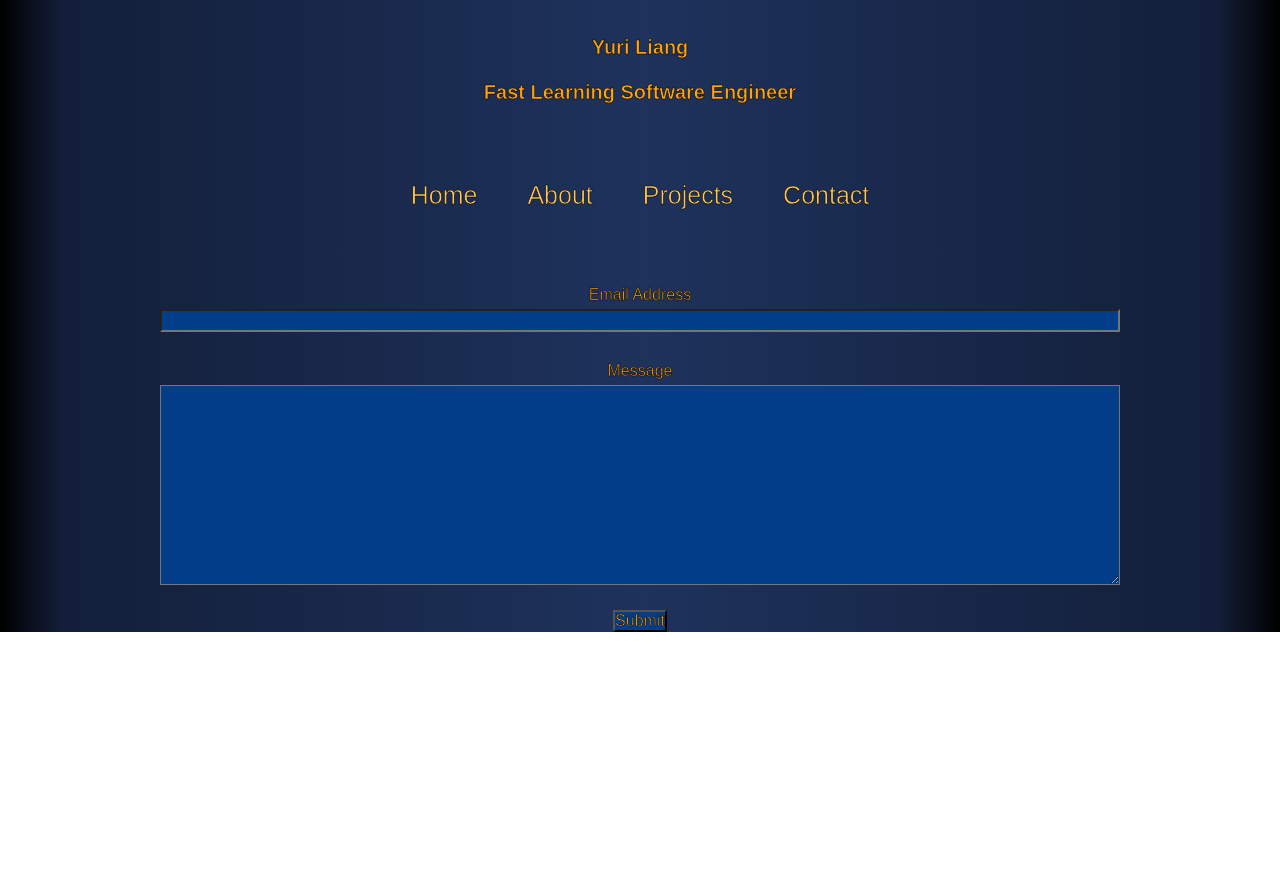
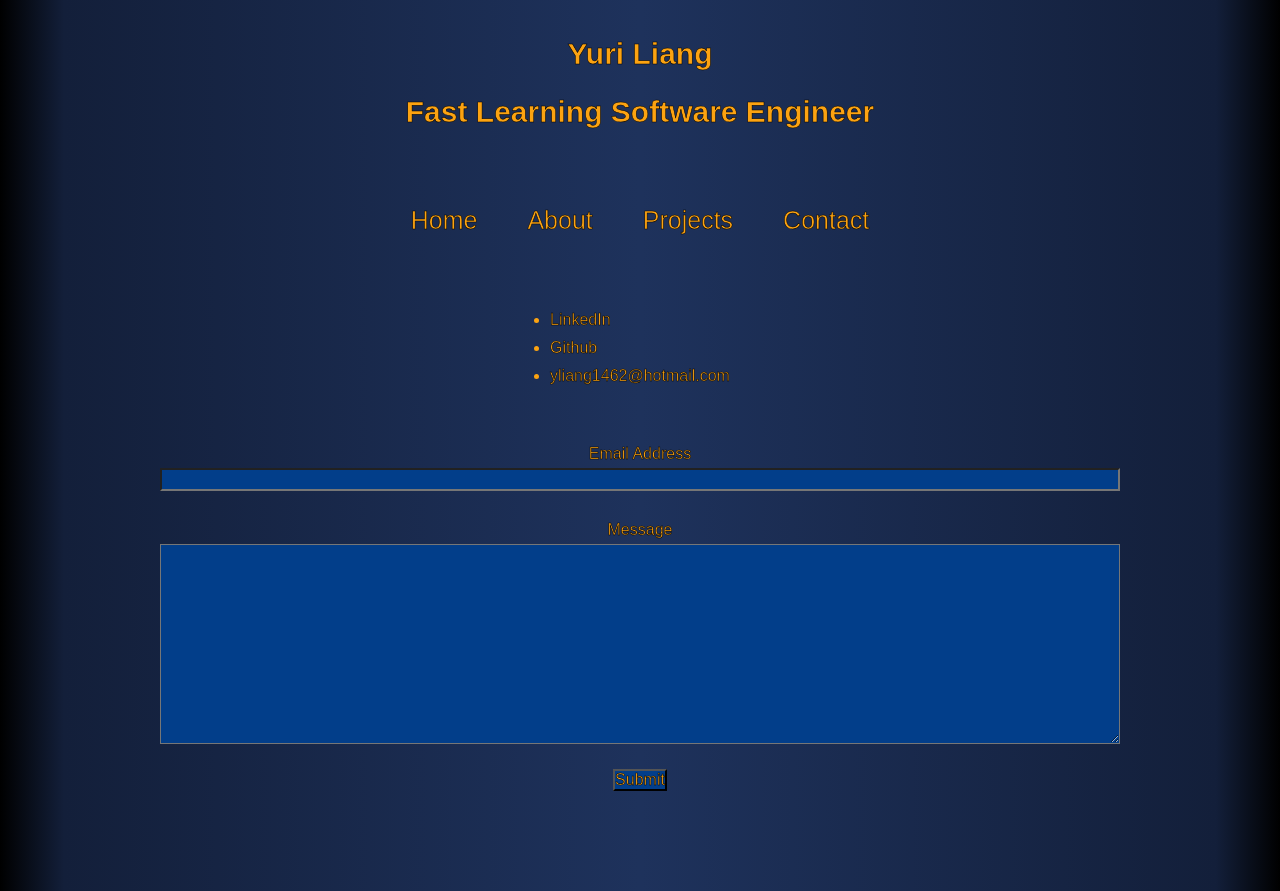
Before and after one commit to yl1462/portfolio, a React (Create React App) app: page /contact in a window 1280 px wide. Before the commit the page ends 800 px from the top, so only its background shows below. Built offline with nearby package versions, Linux system fonts and the light colour scheme.

Commit message:
added contact info

```diff
--- a/src/App.css
+++ b/src/App.css
@@ -384,7 +384,7 @@ header h1, h2{
   text-align: center;
   padding: 0 25px 0 25px;
   margin: 20px;
-  font-size: 20px;
+  font-size: 30px;
 }
 
 /*nav links*/
@@ -440,6 +440,7 @@ img {
   display: flex;
   flex-flow: column;
   align-items: center;
+  padding-bottom: 100px
 }
 
 .form input, .form textarea {
@@ -456,7 +457,7 @@ img {
 }
 
 a:link {
-  color: #ffc759;
+  color: #FCA311;
 }
 
 a:hover {
@@ -465,6 +466,13 @@ a:hover {
 
 a:active {
   color: #c95c3a;
+}
+
+.contactLinks {
+  display:flex;
+  text-align: start;
+  justify-content: center;
+  margin-bottom: 50px;
 }
 
 /*responsive for screen above 1400px wide*/
--- a/src/Contact/Contact.js
+++ b/src/Contact/Contact.js
@@ -7,6 +7,17 @@ function Contact() {
     return <p>Thank you for contacting me! I will get back to you as soon as possible.</p>;
   }
   return (
+    <div>
+      <div className="contactLinks">
+        <ul>
+          <li><a href="https://www.linkedin.com/in/weirui-yuri-liang" target="_blank" rel="noreferrer"
+          >LinkedIn</a></li>
+          <li><a href="https://github.com/yl1462?tab=repositories" target="_blank" rel="noreferrer">Github</a>
+          </li>
+          <li><a href="mailto:yliang1462@hotmail.com" target="_blank" rel="noreferrer">yliang1462@hotmail.com</a></li>
+        </ul>
+      </div>
+
       <form onSubmit={handleSubmit} className="form">
         <label htmlFor="email">
           Email Address
@@ -37,6 +48,8 @@ function Contact() {
           Submit
       </button>
       </form>
+
+    </div>
   );
 }
 
```
Lines whose indentation alone changed are shown as unchanged.
